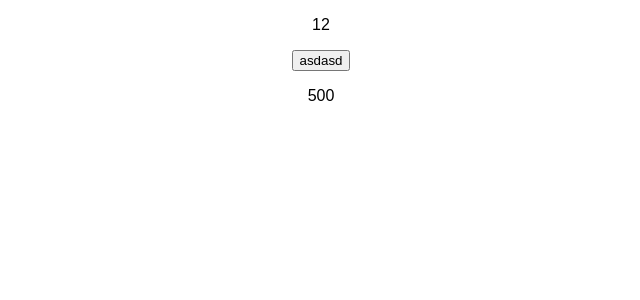
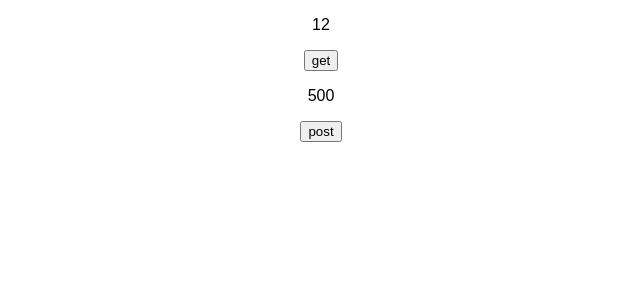
Before and after one commit to dylanavery720/VendingMachine, a React (Create React App) app: page / in a window 1280 px wide. Shown: the top 300 px of the page, without its empty margins (319-959 px from the left). Built offline with nearby package versions, Linux system fonts and the light colour scheme.

Commit message:
set up body parser and cors

```diff
--- a/package.json
+++ b/package.json
@@ -4,6 +4,8 @@
   "private": true,
   "devDependencies": {
     "axios": "^0.16.0",
+    "body-parser": "^1.17.1",
+    "cors": "^2.8.3",
     "express": "^4.15.2",
     "react-scripts": "0.9.5"
   },
--- a/src/App.js
+++ b/src/App.js
@@ -1,8 +1,8 @@
 import React, { Component } from 'react';
 import logo from './logo.svg';
 import './App.css';
-import VendingMachine from './VendingMachine'
-import Person from './Person'
+import VendingMachine from './VendingMachine';
+import Person from './Person';
 
 
 class App extends Component {
--- a/src/Person.js
+++ b/src/Person.js
@@ -1,22 +1,30 @@
 import React, {Component} from "react"
+import axios from 'axios'
 
 
  class Person extends Component  {
    constructor() {
      super()
      this.state = {
-       credits: 500
+       credits: 500,
+       selection: 'a1'
      }
    }
 
-   makeSelection() {
-
+   poster() {
+     axios.post('http://localhost:3001/credits', {
+       selection: `${this.state.selection}`,
+       credits: `${this.state.credits}`
+     })
+     .then(response => console.log(response))
+     .catch(error => console.log(error))
    }
 
   render() {
   return (
     <div>
       <p>{this.state.credits}</p>
+      <button onClick={this.poster.bind(this)}>post</button>
     </div>
   )
   }
--- a/src/VendingMachine.js
+++ b/src/VendingMachine.js
@@ -9,7 +9,7 @@ import axios from 'axios'
       status: "idle",
       credits: 0,
       change: 0,
-      selection: 'a1',
+      // selection: 'a1',
       treats: {
         a1: 12,
         b1: 12,
@@ -37,7 +37,7 @@ import axios from 'axios'
   return (
     <div>
       <p>{this.state.treats.a1}</p>
-      <button onClick={this.fetcher.bind(this)}>asdasd</button>
+      <button onClick={this.fetcher.bind(this)}>get</button>
     </div>
   )
   }
```
Also changed, not shown: server.js (+14 -5 lines).
